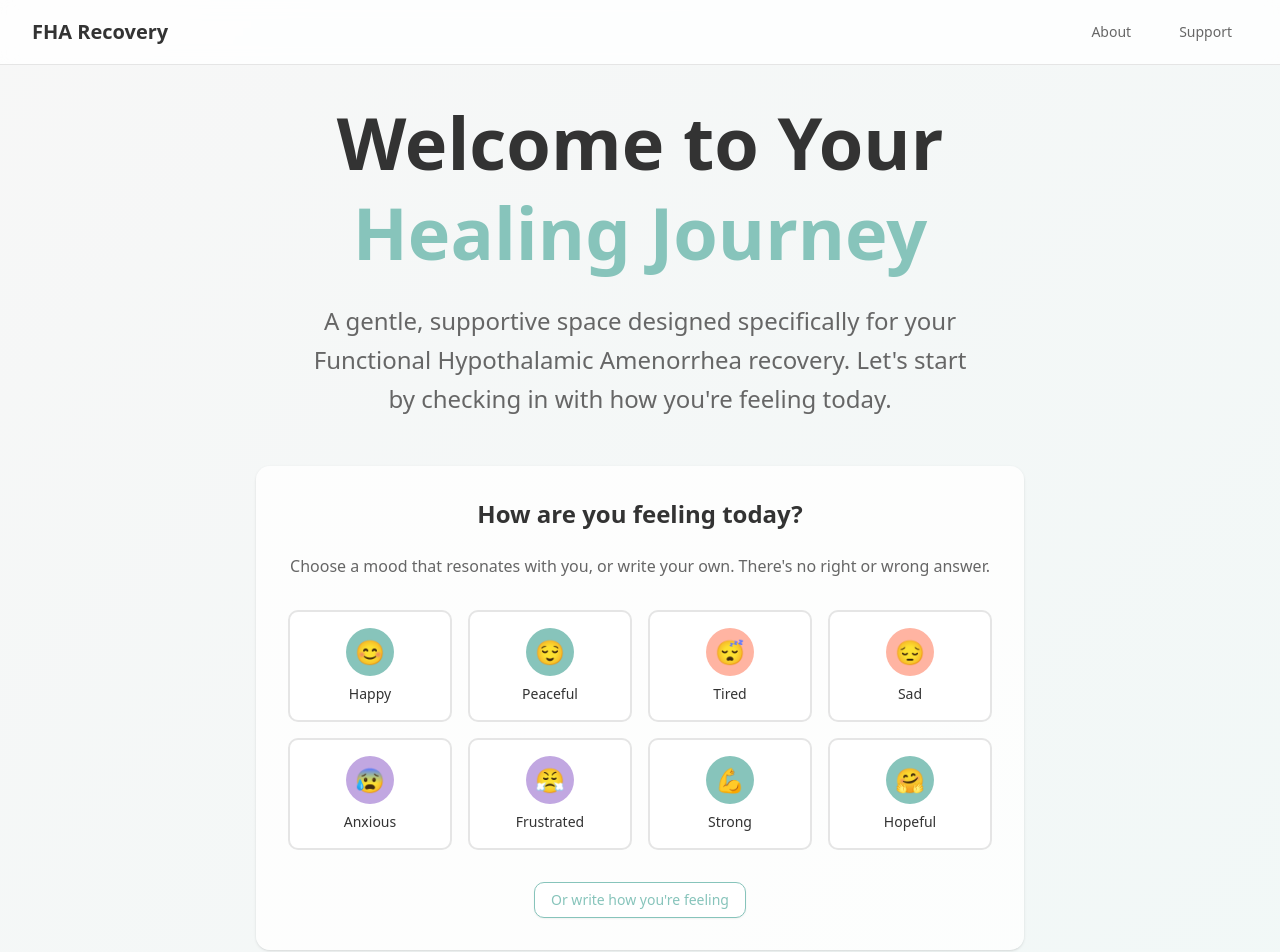
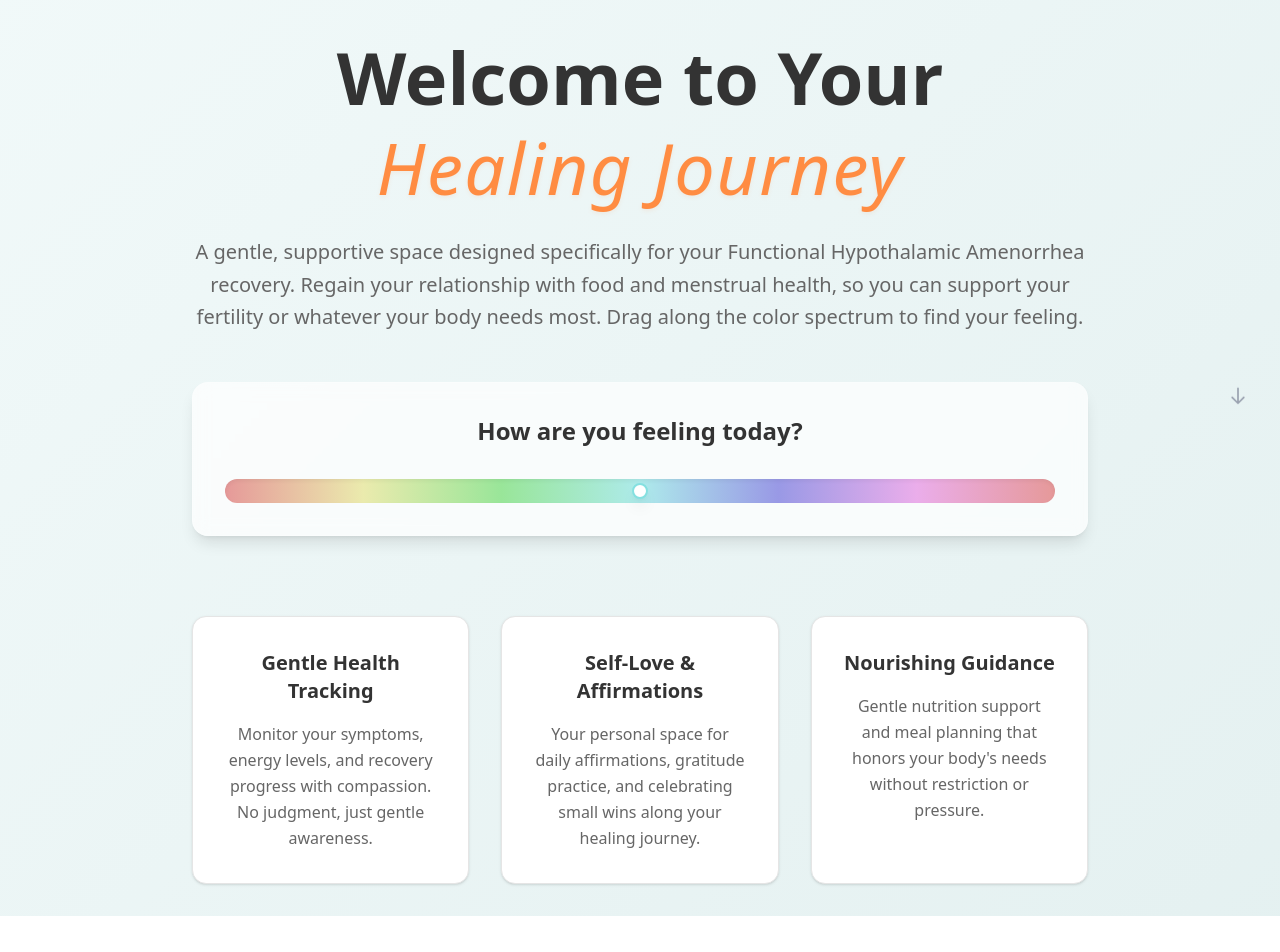
Before and after one commit to happiestbee/hophacks25, a Next.js app in the folder fha-recovery-app/: page / in a window 1280 px wide. Shown: the top 952 px of the page. After the commit the page ends 916 px from the top, so only its background shows below. Built offline with nearby package versions, Linux system fonts and the light colour scheme.

Commit message:
home page

```diff
--- a/fha-recovery-app/src/app/globals.css
+++ b/fha-recovery-app/src/app/globals.css
@@ -211,7 +211,7 @@
 
 /* Custom input focus styles */
 input:focus {
-  box-shadow: 0 0 0 3px rgba(135, 196, 187, 0.1);
+  box-shadow: 0 0 0 3px rgba(255, 140, 66, 0.1);
 }
 
 /* AI Message animations */
@@ -243,3 +243,25 @@ input:focus {
 .ai-avatar {
   animation: gentle-pulse 2s ease-in-out infinite;
 }
+
+/* Elegant styling for healing journey text */
+.healing-journey-text {
+  text-shadow: 0 2px 4px rgba(255, 140, 66, 0.1);
+  letter-spacing: 0.02em;
+}
+
+/* Fade in animation for quotes */
+@keyframes fade-in {
+  from {
+    opacity: 0;
+    transform: translateY(20px);
+  }
+  to {
+    opacity: 1;
+    transform: translateY(0);
+  }
+}
+
+.animate-fade-in {
+  animation: fade-in 0.6s ease-out;
+}
--- a/fha-recovery-app/src/app/page.tsx
+++ b/fha-recovery-app/src/app/page.tsx
@@ -1,233 +1,263 @@
 'use client'
 
 import { Button } from '@/components/ui/button'
-import { useState } from 'react'
+import { useState, useRef, useCallback, useEffect } from 'react'
 
 export default function Home() {
-  const [selectedMood, setSelectedMood] = useState('')
-  const [customMood, setCustomMood] = useState('')
-  const [showMoodInput, setShowMoodInput] = useState(false)
-  const [showAIMessage, setShowAIMessage] = useState(false)
-  const [aiMessage, setAiMessage] = useState('')
+  const [selectedHue, setSelectedHue] = useState(180) // Start with blue
+  const [showQuote, setShowQuote] = useState(false)
+  const [isDragging, setIsDragging] = useState(false)
+  const [showScrollIndicator, setShowScrollIndicator] = useState(true)
+  const sliderRef = useRef<HTMLDivElement>(null)
 
-  const moodOptions = [
-    { emoji: '😊', label: 'Happy', color: 'bg-[#87C4BB]' },
-    { emoji: '😌', label: 'Peaceful', color: 'bg-[#87C4BB]' },
-    { emoji: '😴', label: 'Tired', color: 'bg-[#FFB4A2]' },
-    { emoji: '😔', label: 'Sad', color: 'bg-[#FFB4A2]' },
-    { emoji: '😰', label: 'Anxious', color: 'bg-[#C1A7E1]' },
-    { emoji: '😤', label: 'Frustrated', color: 'bg-[#C1A7E1]' },
-    { emoji: '💪', label: 'Strong', color: 'bg-[#87C4BB]' },
-    { emoji: '🤗', label: 'Hopeful', color: 'bg-[#87C4BB]' },
-  ]
-
-  const generateAIMessage = (mood: string) => {
-    const messages: { [key: string]: string } = {
-      'Happy': "Your joy is beautiful and contagious! I'm so happy to see you feeling this way. Keep embracing these moments of happiness - you deserve every bit of it! 💕",
-      'Peaceful': "What a beautiful state of mind you're in. This peace you're feeling is a gift - hold onto it gently and let it guide you through your healing journey. 🌸",
-      'Tired': "You got this! You are working so hard right now and I'm proud of you. Rest is not giving up - it's giving your body the love and care it needs to heal. Take it easy, beautiful. 💪",
-      'Sad': "Your feelings are completely valid, and I'm here with you. It's okay to not be okay sometimes. You're so brave for acknowledging this emotion. Sending you gentle hugs and strength. 🤗",
-      'Anxious': "I can feel your worry, and I want you to know that you're safe. Take a deep breath with me. You've overcome so much already - this feeling will pass, and you'll come out stronger. You're not alone. 🌟",
-      'Frustrated': "I hear your frustration, and it's completely understandable. Healing isn't linear, and it's okay to feel this way. You're doing the best you can, and that's more than enough. Be gentle with yourself. 💜",
-      'Strong': "Look at you, standing tall and powerful! Your strength inspires me. You've come so far, and I believe in your ability to keep moving forward. You're absolutely amazing! ✨",
-      'Hopeful': "Your hope is like a beautiful light in the darkness. Hold onto that feeling - it's a powerful force for healing. I believe in your journey and I'm excited to see where it takes you! 🌈"
+  // Map hue ranges to themes and quotes
+  const getThemeFromHue = (hue: number) => {
+    if (hue >= 200 && hue < 260) return 'calm'
+    if (hue >= 260 && hue < 300) return 'selfCompassion'
+    if (hue >= 300 || hue < 20) return 'energy'
+    if (hue >= 20 && hue < 70) return 'warmth'
+    if (hue >= 70 && hue < 160) return 'growth'
+    return 'calm' // default
   }
 
-    // For custom moods, generate a more generic but supportive message
-    if (!messages[mood]) {
-      return `Thank you for sharing how you're feeling. Your honesty is so brave, and I'm here to support you through whatever you're experiencing. You're doing great just by being here. 💙`
+  const quotes = {
+    calm: [
+      "Breathe deeply. You are safe and supported in this moment.",
+      "Like gentle waves, let peace wash over you. You deserve this calm.",
+      "Your inner stillness is a beautiful strength. Honor it.",
+      "In this blue moment, find your center. You are exactly where you need to be.",
+      "Let the serenity of this color remind you: you are loved and protected."
+    ],
+    selfCompassion: [
+      "You are so brave for feeling what you feel. I'm proud of you.",
+      "Your emotions are valid and important. Be gentle with yourself.",
+      "It's okay to not be okay sometimes. You're doing your best.",
+      "You deserve the same kindness you'd give to a dear friend.",
+      "Your vulnerability is beautiful. You are enough, exactly as you are."
+    ],
+    energy: [
+      "Feel that fire within you! You are stronger than you know.",
+      "Your courage shines bright. Keep moving forward, one step at a time.",
+      "You've overcome so much already. This energy will carry you through.",
+      "Let your inner light blaze! You are capable of amazing things.",
+      "Your determination is inspiring. Trust in your power to heal."
+    ],
+    warmth: [
+      "Feel the warmth of self-love surrounding you. You are cherished.",
+      "Like golden sunlight, let gratitude fill your heart today.",
+      "You bring so much light to the world. Don't forget to shine for yourself.",
+      "This warmth reminds you: you are worthy of all good things.",
+      "Let this golden moment remind you of your own inner radiance."
+    ],
+    growth: [
+      "You are growing stronger every day. Trust in your journey.",
+      "Like a tree reaching toward the sun, you are reaching toward healing.",
+      "Your growth is beautiful and natural. Be patient with the process.",
+      "You are blooming into the person you're meant to be. Keep growing.",
+      "This green reminds you: you are alive, growing, and full of potential."
+    ]
   }
 
-    return messages[mood]
+  const getRandomQuote = (theme: keyof typeof quotes) => {
+    const themeQuotes = quotes[theme]
+    return themeQuotes[Math.floor(Math.random() * themeQuotes.length)]
   }
 
-  const handleMoodSelect = (mood: string) => {
-    setSelectedMood(mood)
-    setShowMoodInput(false)
+  const handleMouseDown = useCallback((e: React.MouseEvent) => {
+    setIsDragging(true)
+    updateHue(e)
+  }, [])
+
+  const handleMouseMove = useCallback((e: React.MouseEvent) => {
+    if (isDragging) {
+      updateHue(e)
+    }
+  }, [isDragging])
+
+  const handleMouseUp = useCallback(() => {
+    if (isDragging) {
+      setIsDragging(false)
+      setShowQuote(true)
+    }
+  }, [isDragging])
+
+  const handleTouchStart = useCallback((e: React.TouchEvent) => {
+    setIsDragging(true)
+    updateHueFromTouch(e)
+  }, [])
+
+  const handleTouchMove = useCallback((e: React.TouchEvent) => {
+    if (isDragging) {
+      e.preventDefault()
+      updateHueFromTouch(e)
+    }
+  }, [isDragging])
+
+  const handleTouchEnd = useCallback(() => {
+    if (isDragging) {
+      setIsDragging(false)
+      setShowQuote(true)
+    }
+  }, [isDragging])
+
+  const updateHue = (e: React.MouseEvent) => {
+    if (!sliderRef.current) return
+
+    const rect = sliderRef.current.getBoundingClientRect()
+    const x = e.clientX - rect.left
+    const percentage = Math.max(0, Math.min(1, x / rect.width))
+    const hue = Math.round(percentage * 360)
+    setSelectedHue(hue)
   }
 
-  const handleCustomMood = () => {
-    setShowMoodInput(true)
-    setSelectedMood('')
+  const updateHueFromTouch = (e: React.TouchEvent) => {
+    if (!sliderRef.current) return
+
+    const rect = sliderRef.current.getBoundingClientRect()
+    const x = e.touches[0].clientX - rect.left
+    const percentage = Math.max(0, Math.min(1, x / rect.width))
+    const hue = Math.round(percentage * 360)
+    setSelectedHue(hue)
   }
 
-  const handleContinue = () => {
-    const currentMood = selectedMood || customMood
-    const message = generateAIMessage(currentMood)
-    setAiMessage(message)
-    setShowAIMessage(true)
-    console.log('Selected mood:', currentMood)
+  const currentTheme = getThemeFromHue(selectedHue)
+  const currentQuote = getRandomQuote(currentTheme)
+
+
+  // Handle scroll to hide/show scroll indicator
+  useEffect(() => {
+    const handleScroll = () => {
+      const scrollTop = window.scrollY
+      setShowScrollIndicator(scrollTop < 100) // Hide after scrolling 100px
     }
 
+    window.addEventListener('scroll', handleScroll)
+    return () => window.removeEventListener('scroll', handleScroll)
+  }, [])
+
+
   return (
-    <div className="hero-gradient min-h-screen">
-      {/* Navigation */}
-      <nav className="border-b border-[#E5E5E5] bg-white/80 backdrop-blur-sm">
-        <div className="mx-auto max-w-7xl px-4 sm:px-6 lg:px-8">
-          <div className="flex h-16 items-center justify-between">
-            <div className="flex items-center">
-              <h2 className="text-xl font-semibold text-[#333333]">FHA Recovery</h2>
-            </div>
-            <div className="flex items-center space-x-4">
-              <Button variant="ghost" className="text-[#666666] hover:text-[#333333]">
-                About
-              </Button>
-              <Button variant="ghost" className="text-[#666666] hover:text-[#333333]">
-                Support
-              </Button>
-            </div>
-          </div>
-        </div>
-      </nav>
-
+    <div
+      className="min-h-screen transition-all duration-1000"
+      style={{
+        background: `linear-gradient(135deg, hsl(${selectedHue}, 40%, 96%) 0%, hsl(${selectedHue}, 30%, 92%) 100%)`
+      }}
+    >
       {/* Main Content */}
-      <div className="flex min-h-[calc(100vh-4rem)] items-center justify-center p-8">
+      <div className="flex min-h-screen items-center justify-center p-8">
         <div className="mx-auto max-w-4xl space-y-12 text-center">
           {/* Welcome Section */}
           <div className="space-y-8">
-            <div className="space-y-6">
+            <div className="space-y-0">
               <h1 className="text-6xl leading-tight font-bold text-[#333333] lg:text-7xl">
                 Welcome to Your
-                <span className="block text-[#87C4BB]">Healing Journey</span>
+                <span className="block text-[#FF8C42] italic font-light healing-journey-text">Healing Journey</span>
               </h1>
 
-              <p className="mx-auto max-w-2xl text-xl leading-relaxed text-[#666666] lg:text-2xl">
-                A gentle, supportive space designed specifically for your Functional Hypothalamic Amenorrhea recovery.
-                Let's start by checking in with how you're feeling today.
+              <p className="mx-auto max-w-6xl text-lg leading-relaxed text-[#666666] lg:text-xl mt-6">
+                A gentle, supportive space designed specifically for your Functional Hypothalamic Amenorrhea recovery. Regain your relationship with food and menstrual health, so you can support your fertility or whatever your body needs most. Drag along the color spectrum to find your feeling.
               </p>
             </div>
           </div>
 
-          {/* Mood Check-in Section */}
-          <div className="mx-auto max-w-3xl space-y-8">
-            <div className="rounded-xl bg-white/80 p-8 shadow-sm">
-              <h2 className="mb-6 text-2xl font-semibold text-[#333333]">
+
+          {/* Color Spectrum Slider */}
+          <div className="mx-auto max-w-4xl space-y-8">
+            <div className="rounded-2xl bg-white/70 backdrop-blur-sm p-8 shadow-lg border border-white/20">
+              <h2 className="mb-8 text-2xl font-semibold text-[#333333]">
                 How are you feeling today?
               </h2>
-              <p className="mb-8 text-[#666666]">
-                Choose a mood that resonates with you, or write your own. There's no right or wrong answer.
-              </p>
 
-              {/* Mood Options Grid */}
-              <div className="mb-8 grid grid-cols-2 gap-4 sm:grid-cols-4">
-                {moodOptions.map((mood) => (
-                  <button
-                    key={mood.label}
-                    onClick={() => handleMoodSelect(mood.label)}
-                    className={`mood-button group rounded-lg border-2 p-4 transition-all duration-200 ${
-                      selectedMood === mood.label
-                        ? 'border-[#87C4BB] bg-[#87C4BB]/10 shadow-md'
-                        : 'border-[#E5E5E5] bg-white hover:border-[#87C4BB]/50 hover:shadow-sm'
-                    }`}
+              <div className="space-y-6">
+                {/* Color Spectrum Bar */}
+                <div className="relative">
+                  <div
+                    ref={sliderRef}
+                    className="relative h-6 w-full rounded-full cursor-pointer shadow-inner select-none"
+                    style={{
+                      background: 'linear-gradient(to right, hsl(0, 60%, 75%) 0%, hsl(60, 60%, 80%) 16.66%, hsl(120, 60%, 75%) 33.33%, hsl(180, 60%, 80%) 50%, hsl(240, 60%, 75%) 66.66%, hsl(300, 60%, 80%) 83.33%, hsl(360, 60%, 75%) 100%)'
+                    }}
+                    onMouseDown={handleMouseDown}
+                    onMouseMove={handleMouseMove}
+                    onMouseUp={handleMouseUp}
+                    onMouseLeave={handleMouseUp}
+                    onTouchStart={handleTouchStart}
+                    onTouchMove={handleTouchMove}
+                    onTouchEnd={handleTouchEnd}
                   >
-                    <div className={`mx-auto mb-2 flex h-12 w-12 items-center justify-center rounded-full ${mood.color} group-hover:scale-110 transition-transform duration-200`}>
-                      <span className="text-2xl">{mood.emoji}</span>
+                    {/* Draggable Handle */}
+                    <div
+                      className="absolute top-1/2 w-4 h-4 bg-white rounded-full shadow-lg border-2 border-gray-300 cursor-grab active:cursor-grabbing"
+                      style={{
+                        left: `${(selectedHue / 360) * 100}%`,
+                        transform: 'translate(-50%, -50%)',
+                        borderColor: `hsl(${selectedHue}, 60%, 70%)`
+                      }}
+                    />
                   </div>
-                    <p className="text-sm font-medium text-[#333333]">{mood.label}</p>
-                  </button>
-                ))}
                 </div>
 
-              {/* Custom Mood Input */}
-              <div className="space-y-4">
+
+              </div>
+            </div>
+
+            {/* Quote Display */}
+            {showQuote && (
+              <div className="mx-auto max-w-4xl space-y-6 animate-fade-in">
+                <div
+                  className="rounded-3xl p-12 shadow-2xl text-gray-800 backdrop-blur-md border border-white/30"
+                  style={{
+                    background: `linear-gradient(135deg, hsla(${selectedHue}, 20%, 95%, 0.3) 0%, hsla(${selectedHue}, 15%, 98%, 0.2) 100%)`
+                  }}
+                >
+                  <div className="text-center">
+                    <p className="text-2xl leading-relaxed italic font-light">
+                      "{currentQuote}"
+                    </p>
+                  </div>
+                </div>
+
+                {/* Start Your Journey Button */}
+                <div className="pt-4">
                   <Button
-                  variant="outline"
-                  onClick={handleCustomMood}
-                  className="rounded-lg border-[#87C4BB] text-[#87C4BB] hover:bg-[#87C4BB] hover:text-white"
+                    className="px-8 py-3 text-lg font-semibold rounded-xl bg-[#FF8C42] hover:bg-[#E67A35] text-white shadow-lg hover:shadow-xl transition-all duration-300"
+                    onClick={() => {
+                      // Navigate to sign-in page (you can replace this with actual routing)
+                      window.location.href = '/signin'
+                    }}
                   >
-                  Or write how you're feeling
+                    Start Your Journey
                   </Button>
-
-                {showMoodInput && (
-                  <div className="space-y-4">
-                    <input
-                      type="text"
-                      value={customMood}
-                      onChange={(e) => setCustomMood(e.target.value)}
-                      placeholder="How are you feeling today?"
-                      className="w-full rounded-lg border border-[#E5E5E5] px-4 py-3 text-[#333333] placeholder-[#666666] focus:border-[#87C4BB] focus:outline-none focus:ring-2 focus:ring-[#87C4BB]/20"
-                    />
+                </div>
               </div>
             )}
           </div>
 
-              {/* Continue Button */}
-              {(selectedMood || customMood) && (
-                <div className="mt-8">
-                  <Button
-                    onClick={handleContinue}
-                    size="lg"
-                    className="rounded-lg bg-[#87C4BB] px-8 py-4 text-lg font-medium text-white shadow-sm transition-all duration-200 hover:scale-105 hover:bg-[#7AB3A8] hover:shadow-md"
+          {/* Scroll Indicator - Right Side */}
+          {showScrollIndicator && (
+            <div className="fixed right-8 top-1/2 transform -translate-y-1/2 z-10 transition-opacity duration-300">
+              <div className="animate-bounce">
+                <svg
+                  className="w-5 h-5 text-gray-400"
+                  fill="none"
+                  stroke="currentColor"
+                  viewBox="0 0 24 24"
                 >
-                    Continue with my journey
-                  </Button>
-                </div>
-              )}
-            </div>
-
-            {/* AI Generated Message */}
-            {showAIMessage && (
-              <div className="mx-auto max-w-3xl space-y-6 ai-message-enter">
-                <div className="rounded-xl bg-gradient-to-r from-[#87C4BB]/20 to-[#FFB4A2]/20 p-8 shadow-sm border border-[#87C4BB]/30">
-                  <div className="flex items-start space-x-4">
-                    <div className="flex-shrink-0">
-                      <div className="ai-avatar flex h-12 w-12 items-center justify-center rounded-full bg-[#87C4BB]">
-                        <span className="text-2xl">🤖</span>
-                      </div>
-                    </div>
-                    <div className="flex-1">
-                      <h3 className="mb-3 text-lg font-semibold text-[#333333]">
-                        Your Personal AI Companion
-                      </h3>
-                      <p className="text-[#666666] leading-relaxed">
-                        "{aiMessage}"
-                      </p>
-                    </div>
-                  </div>
-                </div>
-
-                <div className="flex justify-center space-x-4">
-                  <Button
-                    size="lg"
-                    className="rounded-lg bg-[#87C4BB] px-8 py-4 text-lg font-medium text-white shadow-sm transition-all duration-200 hover:scale-105 hover:bg-[#7AB3A8] hover:shadow-md"
-                  >
-                    Start My Journey
-                  </Button>
-                  <Button
-                    variant="outline"
-                    size="lg"
-                    onClick={() => {
-                      setShowAIMessage(false)
-                      setSelectedMood('')
-                      setCustomMood('')
-                      setShowMoodInput(false)
-                    }}
-                    className="rounded-lg border-[#87C4BB] px-8 py-4 text-lg font-medium text-[#87C4BB] transition-all duration-200 hover:bg-[#87C4BB] hover:text-white"
-                  >
-                    Check In Again
-                  </Button>
+                  <path
+                    strokeLinecap="round"
+                    strokeLinejoin="round"
+                    strokeWidth={2}
+                    d="M19 14l-7 7m0 0l-7-7m7 7V3"
+                  />
+                </svg>
               </div>
             </div>
           )}
 
-            {/* Encouraging Quote - only show if AI message is not displayed */}
-            {!showAIMessage && (
-              <div className="mx-auto max-w-3xl rounded-lg bg-white/60 p-6 shadow-sm">
-                <p className="text-lg italic text-[#666666]">
-                  "Your feelings are valid. Every emotion is part of your healing journey.
-                  Take a moment to honor where you are right now."
-                </p>
-              </div>
-            )}
-          </div>
-
           {/* Feature Preview Cards */}
           <div className="mt-20 grid grid-cols-1 gap-8 md:grid-cols-3">
             <div className="card-hover group rounded-xl border border-[#E5E5E5] bg-white p-8 shadow-sm">
-              <div className="mx-auto mb-6 flex h-16 w-16 items-center justify-center rounded-xl bg-[#87C4BB] group-hover:scale-110 transition-transform duration-200">
-                <span className="text-2xl text-white">🌡️</span>
-              </div>
-              <h3 className="mb-3 text-xl font-semibold text-[#333333]">
+              <h3 className="mb-4 text-xl font-semibold text-[#333333]">
                 Gentle Health Tracking
               </h3>
               <p className="text-[#666666] leading-relaxed">
@@ -237,10 +267,7 @@ export default function Home() {
             </div>
 
             <div className="card-hover group rounded-xl border border-[#E5E5E5] bg-white p-8 shadow-sm">
-              <div className="mx-auto mb-6 flex h-16 w-16 items-center justify-center rounded-xl bg-[#FFB4A2] group-hover:scale-110 transition-transform duration-200">
-                <span className="text-2xl text-white">💝</span>
-              </div>
-              <h3 className="mb-3 text-xl font-semibold text-[#333333]">
+              <h3 className="mb-4 text-xl font-semibold text-[#333333]">
                 Self-Love & Affirmations
               </h3>
               <p className="text-[#666666] leading-relaxed">
@@ -250,10 +277,7 @@ export default function Home() {
             </div>
 
             <div className="card-hover group rounded-xl border border-[#E5E5E5] bg-white p-8 shadow-sm">
-              <div className="mx-auto mb-6 flex h-16 w-16 items-center justify-center rounded-xl bg-[#C1A7E1] group-hover:scale-110 transition-transform duration-200">
-                <span className="text-2xl text-white">🍽️</span>
-              </div>
-              <h3 className="mb-3 text-xl font-semibold text-[#333333]">
+              <h3 className="mb-4 text-xl font-semibold text-[#333333]">
                 Nourishing Guidance
               </h3>
               <p className="text-[#666666] leading-relaxed">
```
Lines whose indentation alone changed are shown as unchanged.
